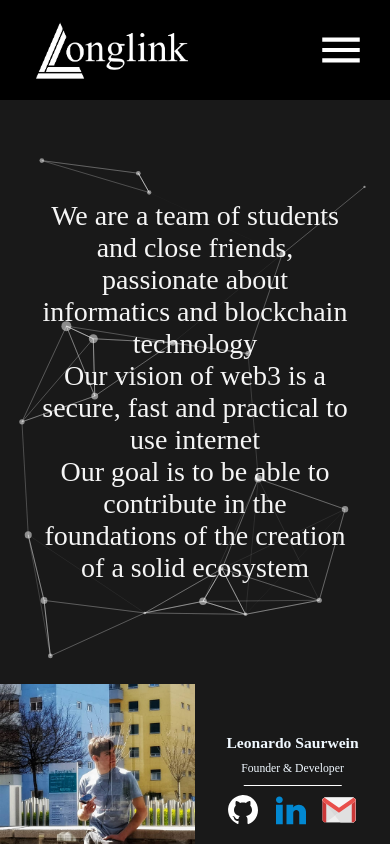
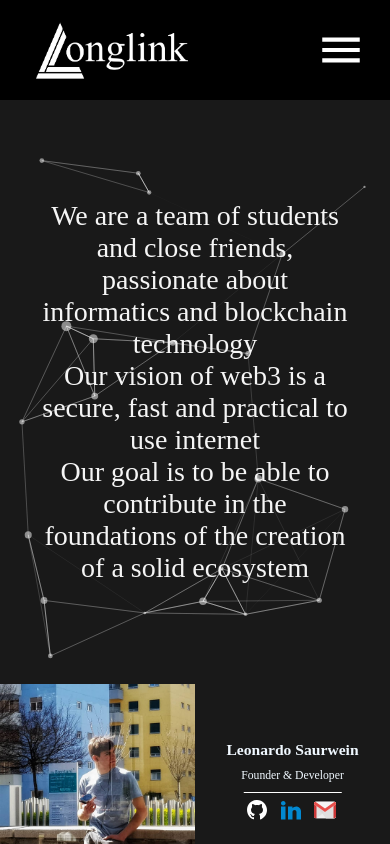
Before and after one commit to XLongLink/Website, a Next.js app: page /about in a window 390 px wide. Shown: the top 844 px of the page. Built offline with nearby package versions, Linux system fonts and the light colour scheme; what @walletconnect/client would draw is missing.

Commit message:
resized icons in about

```diff
--- a/components/about/collaborator.module.css
+++ b/components/about/collaborator.module.css
@@ -95,4 +95,8 @@
 		flex: 0 0 100%;
 		max-width: 100%;
 	}
+	.icon {
+		padding: 0;
+		transform: scale(1);
+	}
 }
```
